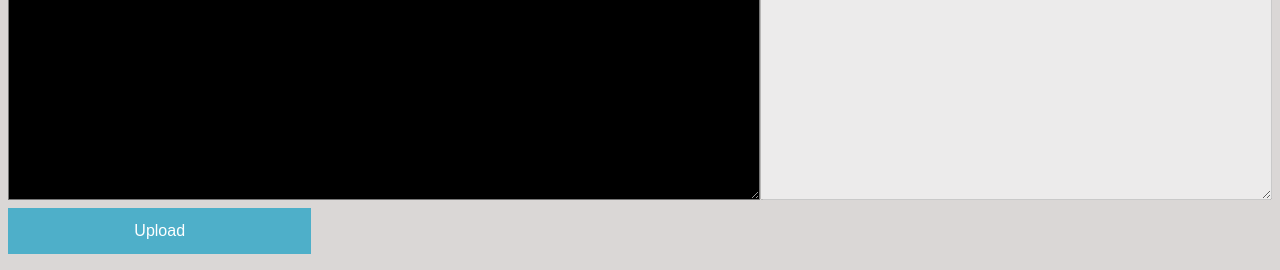
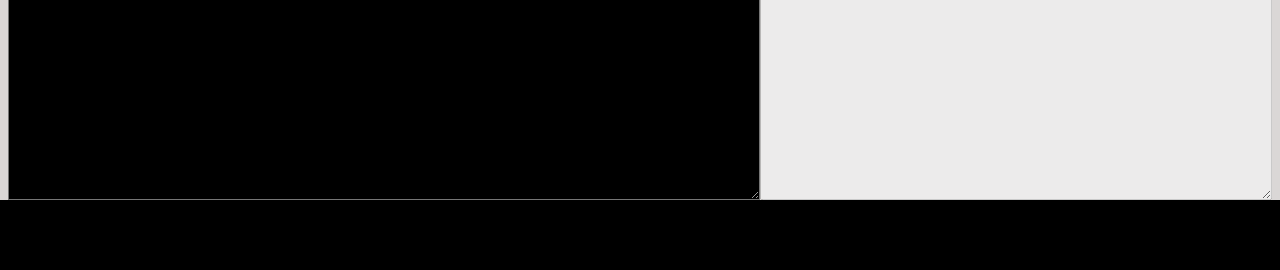
Before and after one commit to LongwoodFooBar/SeniorSeminarProject, a Flask app: page /sandbox in a window 1280 px wide. Shown: the part 898-1168 px from the top of the page. After the commit the page ends 1098 px from the top, so only its background shows below. Run offline with Flask 2, Linux system fonts and the light colour scheme; the visitor is signed in with stand-in values (Sample User, id 1).

Commit message:
Fixed half of what I broke

```diff
--- a/templates/assignment.html
+++ b/templates/assignment.html
@@ -42,7 +42,7 @@
 					<button type="submit" name="sandbox" value="compile" style="width:24.7%">Compile</button>
 					<button type="submit" name="sandbox" value="run" style="width:24.7%">Run</button>
 					<button type="submit" name="sandbox" value="save" style="width:24.7%">Save</button>
-					<button id="prompt" type="button" name="sandbox" value="upload" style="width:24.7%"> Upload </button>
+					<button id="prompt" type="button" value="upload" style="width:24.7%"> Upload </button>
 					<div id="myModal" class="modal">
 
  					 	<!-- Modal content -->
@@ -50,7 +50,7 @@
 					<span class="close" style="float:left">&times;</span>
     						<p>Upload file here:</p>
 						<input type="file" name="uploadfile" style="font-size:100%"></input>
-						<button type="submit" value="upload" style="width:25%">Upload</button>
+						<button type="submit" name="sandbox" value="upload" style="width:25%">Upload</button>
 
 					</div>
 					</div>
--- a/templates/sandbox.html
+++ b/templates/sandbox.html
@@ -87,7 +87,7 @@
 					<button type="submit" name="sandbox" value="compile" style="width:24.7%">Compile</button>
 					<button type="submit" name="sandbox" value="run" style="width:24.7%">Run</button>
 					<button type="submit" name="sandbox" value="save" style="width:24.7%">Save</button>
-					<button id="prompt" type="button" name="sandbox" value="upload" style="width:24.7%"> Upload </button>
+					<button id="prompt" type="button" value="upload" style="width:24.7%"> Upload </button>
 					<div id="myModal" class="modal">
 
  					 	<!-- Modal content -->
@@ -95,7 +95,7 @@
 					<span class="close" style="float:left">&times;</span>
     						<p>Upload file here:</p>
 						<input type="file" name="uploadfile"></input>
-						<button type="submit" value="upload" style="width:25%">Upload</button>
+						<button type="submit" name="sandbox" value="upload" style="width:25%">Upload</button>
 
 					</div>
 					</div>
@@ -140,7 +140,6 @@
 		</div>
 		</form>
 
-		<button id="prompt" > Upload </button>
 		<script type="text/javascript">
 		var textareas = document.getElementById('code');
 		//textareas.value = "HELLO, WORLD!";
```
